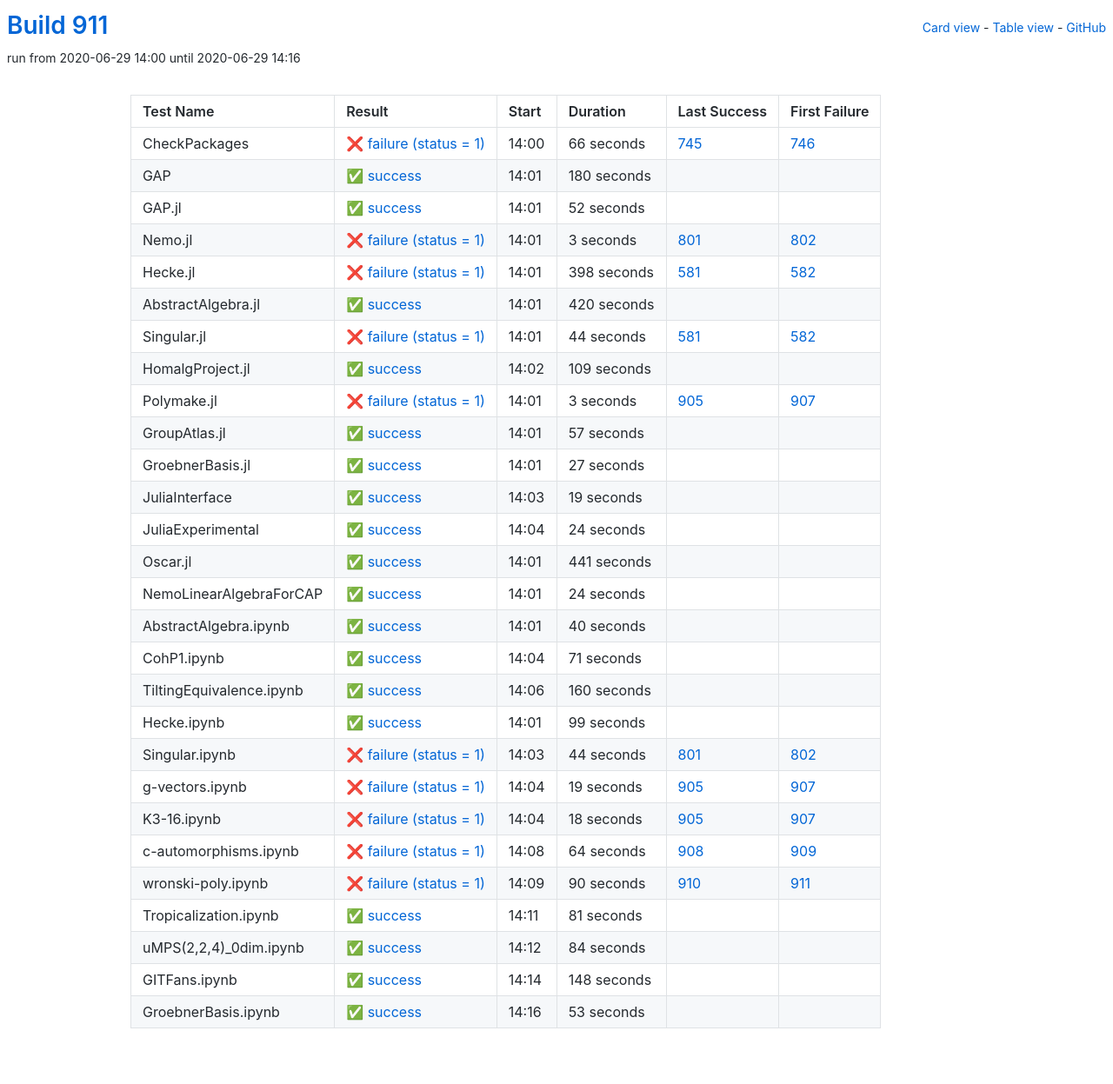
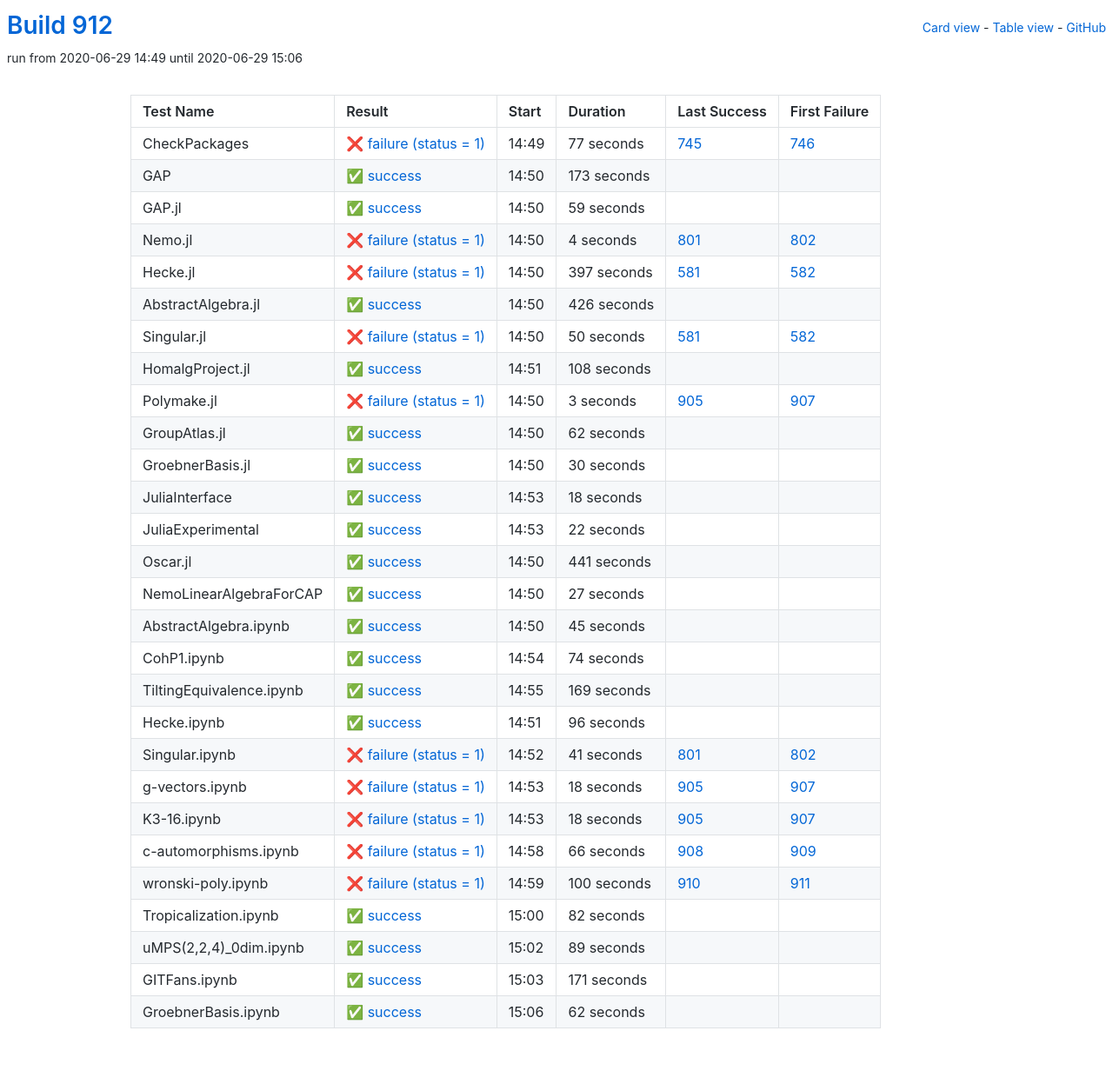
Before and after one commit to oscar-system/oscar-ci-status-1.4, a Jekyll site: the page built from table.html, in a window 1280 px wide. Shown: the whole page at 87% size. Built offline with Jekyll 4.4.1, drawn with Linux system fonts in a browser that asks for light colours.

Commit message:
Build #912

```diff
--- a/_data/ci.yml
+++ b/_data/ci.yml
@@ -1,6 +1,6 @@
 ---
-build: 911
-build_url: https://oscarci.mathematik.uni-kl.de/job/oscar-julia-1.4/911/
+build: 912
+build_url: https://oscarci.mathematik.uni-kl.de/job/oscar-julia-1.4/912/
 job: oscar-julia-1.4
 organization: oscar-system
 repo: oscar-ci-status-1.4
@@ -8,104 +8,104 @@ repourl: https://github.com/oscar-system/oscar-ci-status-1.4
 tests:
 - name: CheckPackages
   id: checkpackages
-  log: https://oscarci.mathematik.uni-kl.de/job/oscar-julia-1.4/911/artifact/logs/build-911/CheckPackages.log
-  start: 2020-06-29 14:00
+  log: https://oscarci.mathematik.uni-kl.de/job/oscar-julia-1.4/912/artifact/logs/build-912/CheckPackages.log
+  start: 2020-06-29 14:49
   success: false
   exitcode: 1
   status: failure
-  duration: 66
+  duration: 77
   last_success: 745
   last_success_url: https://oscarci.mathematik.uni-kl.de/job/oscar-julia-1.4/745/
   first_failure: 746
   first_failure_url: https://oscarci.mathematik.uni-kl.de/job/oscar-julia-1.4/746/
 - name: GAP
   id: gap
-  log: https://oscarci.mathematik.uni-kl.de/job/oscar-julia-1.4/911/artifact/logs/build-911/GAP.log
-  start: 2020-06-29 14:01
+  log: https://oscarci.mathematik.uni-kl.de/job/oscar-julia-1.4/912/artifact/logs/build-912/GAP.log
+  start: 2020-06-29 14:50
   success: true
   exitcode: 0
   status: success
-  duration: 180
+  duration: 173
   last_success: false
   last_success_url:
   first_failure: false
   first_failure_url:
 - name: GAP.jl
   id: gap-jl
-  log: https://oscarci.mathematik.uni-kl.de/job/oscar-julia-1.4/911/artifact/logs/build-911/GAP.jl.log
-  start: 2020-06-29 14:01
+  log: https://oscarci.mathematik.uni-kl.de/job/oscar-julia-1.4/912/artifact/logs/build-912/GAP.jl.log
+  start: 2020-06-29 14:50
   success: true
   exitcode: 0
   status: success
-  duration: 52
+  duration: 59
   last_success: false
   last_success_url:
   first_failure: false
   first_failure_url:
 - name: Nemo.jl
   id: nemo-jl
-  log: https://oscarci.mathematik.uni-kl.de/job/oscar-julia-1.4/911/artifact/logs/build-911/Nemo.jl.log
-  start: 2020-06-29 14:01
+  log: https://oscarci.mathematik.uni-kl.de/job/oscar-julia-1.4/912/artifact/logs/build-912/Nemo.jl.log
+  start: 2020-06-29 14:50
   success: false
   exitcode: 1
   status: failure
-  duration: 3
+  duration: 4
   last_success: 801
   last_success_url: https://oscarci.mathematik.uni-kl.de/job/oscar-julia-1.4/801/
   first_failure: 802
   first_failure_url: https://oscarci.mathematik.uni-kl.de/job/oscar-julia-1.4/802/
 - name: Hecke.jl
   id: hecke-jl
-  log: https://oscarci.mathematik.uni-kl.de/job/oscar-julia-1.4/911/artifact/logs/build-911/Hecke.jl.log
-  start: 2020-06-29 14:01
+  log: https://oscarci.mathematik.uni-kl.de/job/oscar-julia-1.4/912/artifact/logs/build-912/Hecke.jl.log
+  start: 2020-06-29 14:50
   success: false
   exitcode: 1
   status: failure
-  duration: 398
+  duration: 397
   last_success: 581
   last_success_url: https://oscarci.mathematik.uni-kl.de/job/oscar-julia-1.4/581/
   first_failure: 582
   first_failure_url: https://oscarci.mathematik.uni-kl.de/job/oscar-julia-1.4/582/
 - name: AbstractAlgebra.jl
   id: abstractalgebra-jl
-  log: https://oscarci.mathematik.uni-kl.de/job/oscar-julia-1.4/911/artifact/logs/build-911/AbstractAlgebra.jl.log
-  start: 2020-06-29 14:01
+  log: https://oscarci.mathematik.uni-kl.de/job/oscar-julia-1.4/912/artifact/logs/build-912/AbstractAlgebra.jl.log
+  start: 2020-06-29 14:50
   success: true
   exitcode: 0
   status: success
-  duration: 420
+  duration: 426
   last_success: false
   last_success_url:
   first_failure: false
   first_failure_url:
 - name: Singular.jl
   id: singular-jl
-  log: https://oscarci.mathematik.uni-kl.de/job/oscar-julia-1.4/911/artifact/logs/build-911/Singular.jl.log
-  start: 2020-06-29 14:01
+  log: https://oscarci.mathematik.uni-kl.de/job/oscar-julia-1.4/912/artifact/logs/build-912/Singular.jl.log
+  start: 2020-06-29 14:50
   success: false
   exitcode: 1
   status: failure
-  duration: 44
+  duration: 50
   last_success: 581
   last_success_url: https://oscarci.mathematik.uni-kl.de/job/oscar-julia-1.4/581/
   first_failure: 582
   first_failure_url: https://oscarci.mathematik.uni-kl.de/job/oscar-julia-1.4/582/
 - name: HomalgProject.jl
   id: homalgproject-jl
-  log: https://oscarci.mathematik.uni-kl.de/job/oscar-julia-1.4/911/artifact/logs/build-911/HomalgProject.jl.log
-  start: 2020-06-29 14:02
+  log: https://oscarci.mathematik.uni-kl.de/job/oscar-julia-1.4/912/artifact/logs/build-912/HomalgProject.jl.log
+  start: 2020-06-29 14:51
   success: true
   exitcode: 0
   status: success
-  duration: 109
+  duration: 108
   last_success: false
   last_success_url:
   first_failure: false
   first_failure_url:
 - name: Polymake.jl
   id: polymake-jl
-  log: https://oscarci.mathematik.uni-kl.de/job/oscar-julia-1.4/911/artifact/logs/build-911/Polymake.jl.log
-  start: 2020-06-29 14:01
+  log: https://oscarci.mathematik.uni-kl.de/job/oscar-julia-1.4/912/artifact/logs/build-912/Polymake.jl.log
+  start: 2020-06-29 14:50
   success: false
   exitcode: 1
   status: failure
@@ -116,56 +116,56 @@ tests:
   first_failure_url: https://oscarci.mathematik.uni-kl.de/job/oscar-julia-1.4/907/
 - name: GroupAtlas.jl
   id: groupatlas-jl
-  log: https://oscarci.mathematik.uni-kl.de/job/oscar-julia-1.4/911/artifact/logs/build-911/GroupAtlas.jl.log
-  start: 2020-06-29 14:01
+  log: https://oscarci.mathematik.uni-kl.de/job/oscar-julia-1.4/912/artifact/logs/build-912/GroupAtlas.jl.log
+  start: 2020-06-29 14:50
   success: true
   exitcode: 0
   status: success
-  duration: 57
+  duration: 62
   last_success: false
   last_success_url:
   first_failure: false
   first_failure_url:
 - name: GroebnerBasis.jl
   id: groebnerbasis-jl
-  log: https://oscarci.mathematik.uni-kl.de/job/oscar-julia-1.4/911/artifact/logs/build-911/GroebnerBasis.jl.log
-  start: 2020-06-29 14:01
+  log: https://oscarci.mathematik.uni-kl.de/job/oscar-julia-1.4/912/artifact/logs/build-912/GroebnerBasis.jl.log
+  start: 2020-06-29 14:50
   success: true
   exitcode: 0
   status: success
-  duration: 27
+  duration: 30
   last_success: false
   last_success_url:
   first_failure: false
   first_failure_url:
 - name: JuliaInterface
   id: juliainterface
-  log: https://oscarci.mathematik.uni-kl.de/job/oscar-julia-1.4/911/artifact/logs/build-911/JuliaInterface.log
-  start: 2020-06-29 14:03
+  log: https://oscarci.mathematik.uni-kl.de/job/oscar-julia-1.4/912/artifact/logs/build-912/JuliaInterface.log
+  start: 2020-06-29 14:53
   success: true
   exitcode: 0
   status: success
-  duration: 19
+  duration: 18
   last_success: false
   last_success_url:
   first_failure: false
   first_failure_url:
 - name: JuliaExperimental
   id: juliaexperimental
-  log: https://oscarci.mathematik.uni-kl.de/job/oscar-julia-1.4/911/artifact/logs/build-911/JuliaExperimental.log
-  start: 2020-06-29 14:04
+  log: https://oscarci.mathematik.uni-kl.de/job/oscar-julia-1.4/912/artifact/logs/build-912/JuliaExperimental.log
+  start: 2020-06-29 14:53
   success: true
   exitcode: 0
   status: success
-  duration: 24
+  duration: 22
   last_success: false
   last_success_url:
   first_failure: false
   first_failure_url:
 - name: Oscar.jl
   id: oscar-jl
-  log: https://oscarci.mathematik.uni-kl.de/job/oscar-julia-1.4/911/artifact/logs/build-911/Oscar.jl.log
-  start: 2020-06-29 14:01
+  log: https://oscarci.mathematik.uni-kl.de/job/oscar-julia-1.4/912/artifact/logs/build-912/Oscar.jl.log
+  start: 2020-06-29 14:50
   success: true
   exitcode: 0
   status: success
@@ -176,92 +176,92 @@ tests:
   first_failure_url:
 - name: NemoLinearAlgebraForCAP
   id: nemolinearalgebraforcap
-  log: https://oscarci.mathematik.uni-kl.de/job/oscar-julia-1.4/911/artifact/logs/build-911/NemoLinearAlgebraForCAP.log
-  start: 2020-06-29 14:01
+  log: https://oscarci.mathematik.uni-kl.de/job/oscar-julia-1.4/912/artifact/logs/build-912/NemoLinearAlgebraForCAP.log
+  start: 2020-06-29 14:50
   success: true
   exitcode: 0
   status: success
-  duration: 24
+  duration: 27
   last_success: false
   last_success_url:
   first_failure: false
   first_failure_url:
 - name: AbstractAlgebra.ipynb
   id: abstractalgebra-ipynb
-  log: https://oscarci.mathematik.uni-kl.de/job/oscar-julia-1.4/911/artifact/logs/build-911/AbstractAlgebra.ipynb.log
-  start: 2020-06-29 14:01
+  log: https://oscarci.mathematik.uni-kl.de/job/oscar-julia-1.4/912/artifact/logs/build-912/AbstractAlgebra.ipynb.log
+  start: 2020-06-29 14:50
   success: true
   exitcode: 0
   status: success
-  duration: 40
+  duration: 45
   last_success: false
   last_success_url:
   first_failure: false
   first_failure_url:
 - name: CohP1.ipynb
   id: cohp1-ipynb
-  log: https://oscarci.mathematik.uni-kl.de/job/oscar-julia-1.4/911/artifact/logs/build-911/CohP1.ipynb.log
-  start: 2020-06-29 14:04
+  log: https://oscarci.mathematik.uni-kl.de/job/oscar-julia-1.4/912/artifact/logs/build-912/CohP1.ipynb.log
+  start: 2020-06-29 14:54
   success: true
   exitcode: 0
   status: success
-  duration: 71
+  duration: 74
   last_success: false
   last_success_url:
   first_failure: false
   first_failure_url:
 - name: TiltingEquivalence.ipynb
   id: tiltingequivalence-ipynb
-  log: https://oscarci.mathematik.uni-kl.de/job/oscar-julia-1.4/911/artifact/logs/build-911/TiltingEquivalence.ipynb.log
-  start: 2020-06-29 14:06
+  log: https://oscarci.mathematik.uni-kl.de/job/oscar-julia-1.4/912/artifact/logs/build-912/TiltingEquivalence.ipynb.log
+  start: 2020-06-29 14:55
   success: true
   exitcode: 0
   status: success
-  duration: 160
+  duration: 169
   last_success: false
   last_success_url:
   first_failure: false
   first_failure_url:
 - name: Hecke.ipynb
   id: hecke-ipynb
-  log: https://oscarci.mathematik.uni-kl.de/job/oscar-julia-1.4/911/artifact/logs/build-911/Hecke.ipynb.log
-  start: 2020-06-29 14:01
+  log: https://oscarci.mathematik.uni-kl.de/job/oscar-julia-1.4/912/artifact/logs/build-912/Hecke.ipynb.log
+  start: 2020-06-29 14:51
   success: true
   exitcode: 0
   status: success
-  duration: 99
+  duration: 96
   last_success: false
   last_success_url:
   first_failure: false
   first_failure_url:
 - name: Singular.ipynb
   id: singular-ipynb
-  log: https://oscarci.mathematik.uni-kl.de/job/oscar-julia-1.4/911/artifact/logs/build-911/Singular.ipynb.log
-  start: 2020-06-29 14:03
+  log: https://oscarci.mathematik.uni-kl.de/job/oscar-julia-1.4/912/artifact/logs/build-912/Singular.ipynb.log
+  start: 2020-06-29 14:52
   success: false
   exitcode: 1
   status: failure
-  duration: 44
+  duration: 41
   last_success: 801
   last_success_url: https://oscarci.mathematik.uni-kl.de/job/oscar-julia-1.4/801/
   first_failure: 802
   first_failure_url: https://oscarci.mathematik.uni-kl.de/job/oscar-julia-1.4/802/
 - name: g-vectors.ipynb
   id: g-vectors-ipynb
-  log: https://oscarci.mathematik.uni-kl.de/job/oscar-julia-1.4/911/artifact/logs/build-911/g-vectors.ipynb.log
-  start: 2020-06-29 14:04
+  log: https://oscarci.mathematik.uni-kl.de/job/oscar-julia-1.4/912/artifact/logs/build-912/g-vectors.ipynb.log
+  start: 2020-06-29 14:53
   success: false
   exitcode: 1
   status: failure
-  duration: 19
+  duration: 18
   last_success: 905
   last_success_url: https://oscarci.mathematik.uni-kl.de/job/oscar-julia-1.4/905/
   first_failure: 907
   first_failure_url: https://oscarci.mathematik.uni-kl.de/job/oscar-julia-1.4/907/
 - name: K3-16.ipynb
   id: k3-16-ipynb
-  log: https://oscarci.mathematik.uni-kl.de/job/oscar-julia-1.4/911/artifact/logs/build-911/K3-16.ipynb.log
-  start: 2020-06-29 14:04
+  log: https://oscarci.mathematik.uni-kl.de/job/oscar-julia-1.4/912/artifact/logs/build-912/K3-16.ipynb.log
+  start: 2020-06-29 14:53
   success: false
   exitcode: 1
   status: failure
@@ -272,72 +272,72 @@ tests:
   first_failure_url: https://oscarci.mathematik.uni-kl.de/job/oscar-julia-1.4/907/
 - name: c-automorphisms.ipynb
   id: c-automorphisms-ipynb
-  log: https://oscarci.mathematik.uni-kl.de/job/oscar-julia-1.4/911/artifact/logs/build-911/c-automorphisms.ipynb.log
-  start: 2020-06-29 14:08
+  log: https://oscarci.mathematik.uni-kl.de/job/oscar-julia-1.4/912/artifact/logs/build-912/c-automorphisms.ipynb.log
+  start: 2020-06-29 14:58
   success: false
   exitcode: 1
   status: failure
-  duration: 64
+  duration: 66
   last_success: 908
   last_success_url: https://oscarci.mathematik.uni-kl.de/job/oscar-julia-1.4/908/
   first_failure: 909
   first_failure_url: https://oscarci.mathematik.uni-kl.de/job/oscar-julia-1.4/909/
 - name: wronski-poly.ipynb
   id: wronski-poly-ipynb
-  log: https://oscarci.mathematik.uni-kl.de/job/oscar-julia-1.4/911/artifact/logs/build-911/wronski-poly.ipynb.log
-  start: 2020-06-29 14:09
+  log: https://oscarci.mathematik.uni-kl.de/job/oscar-julia-1.4/912/artifact/logs/build-912/wronski-poly.ipynb.log
+  start: 2020-06-29 14:59
   success: false
   exitcode: 1
   status: failure
-  duration: 90
+  duration: 100
   last_success: 910
   last_success_url: https://oscarci.mathematik.uni-kl.de/job/oscar-julia-1.4/910/
   first_failure: 911
   first_failure_url: https://oscarci.mathematik.uni-kl.de/job/oscar-julia-1.4/911/
 - name: Tropicalization.ipynb
   id: tropicalization-ipynb
-  log: https://oscarci.mathematik.uni-kl.de/job/oscar-julia-1.4/911/artifact/logs/build-911/Tropicalization.ipynb.log
-  start: 2020-06-29 14:11
+  log: https://oscarci.mathematik.uni-kl.de/job/oscar-julia-1.4/912/artifact/logs/build-912/Tropicalization.ipynb.log
+  start: 2020-06-29 15:00
   success: true
   exitcode: 0
   status: success
-  duration: 81
+  duration: 82
   last_success: false
   last_success_url:
   first_failure: false
   first_failure_url:
 - name: uMPS(2,2,4)_0dim.ipynb
   id: umps-2-2-4-0dim-ipynb
-  log: https://oscarci.mathematik.uni-kl.de/job/oscar-julia-1.4/911/artifact/logs/build-911/uMPS-2-2-4-_0dim.ipynb.log
-  start: 2020-06-29 14:12
+  log: https://oscarci.mathematik.uni-kl.de/job/oscar-julia-1.4/912/artifact/logs/build-912/uMPS-2-2-4-_0dim.ipynb.log
+  start: 2020-06-29 15:02
   success: true
   exitcode: 0
   status: success
-  duration: 84
+  duration: 89
   last_success: false
   last_success_url:
   first_failure: false
   first_failure_url:
 - name: GITFans.ipynb
   id: gitfans-ipynb
-  log: https://oscarci.mathematik.uni-kl.de/job/oscar-julia-1.4/911/artifact/logs/build-911/GITFans.ipynb.log
-  start: 2020-06-29 14:14
+  log: https://oscarci.mathematik.uni-kl.de/job/oscar-julia-1.4/912/artifact/logs/build-912/GITFans.ipynb.log
+  start: 2020-06-29 15:03
   success: true
   exitcode: 0
   status: success
-  duration: 148
+  duration: 171
   last_success: false
   last_success_url:
   first_failure: false
   first_failure_url:
 - name: GroebnerBasis.ipynb
   id: groebnerbasis-ipynb
-  log: https://oscarci.mathematik.uni-kl.de/job/oscar-julia-1.4/911/artifact/logs/build-911/GroebnerBasis.ipynb.log
-  start: 2020-06-29 14:16
+  log: https://oscarci.mathematik.uni-kl.de/job/oscar-julia-1.4/912/artifact/logs/build-912/GroebnerBasis.ipynb.log
+  start: 2020-06-29 15:06
   success: true
   exitcode: 0
   status: success
-  duration: 53
+  duration: 62
   last_success: false
   last_success_url:
   first_failure: false
```
Also changed, not shown: README.md.
